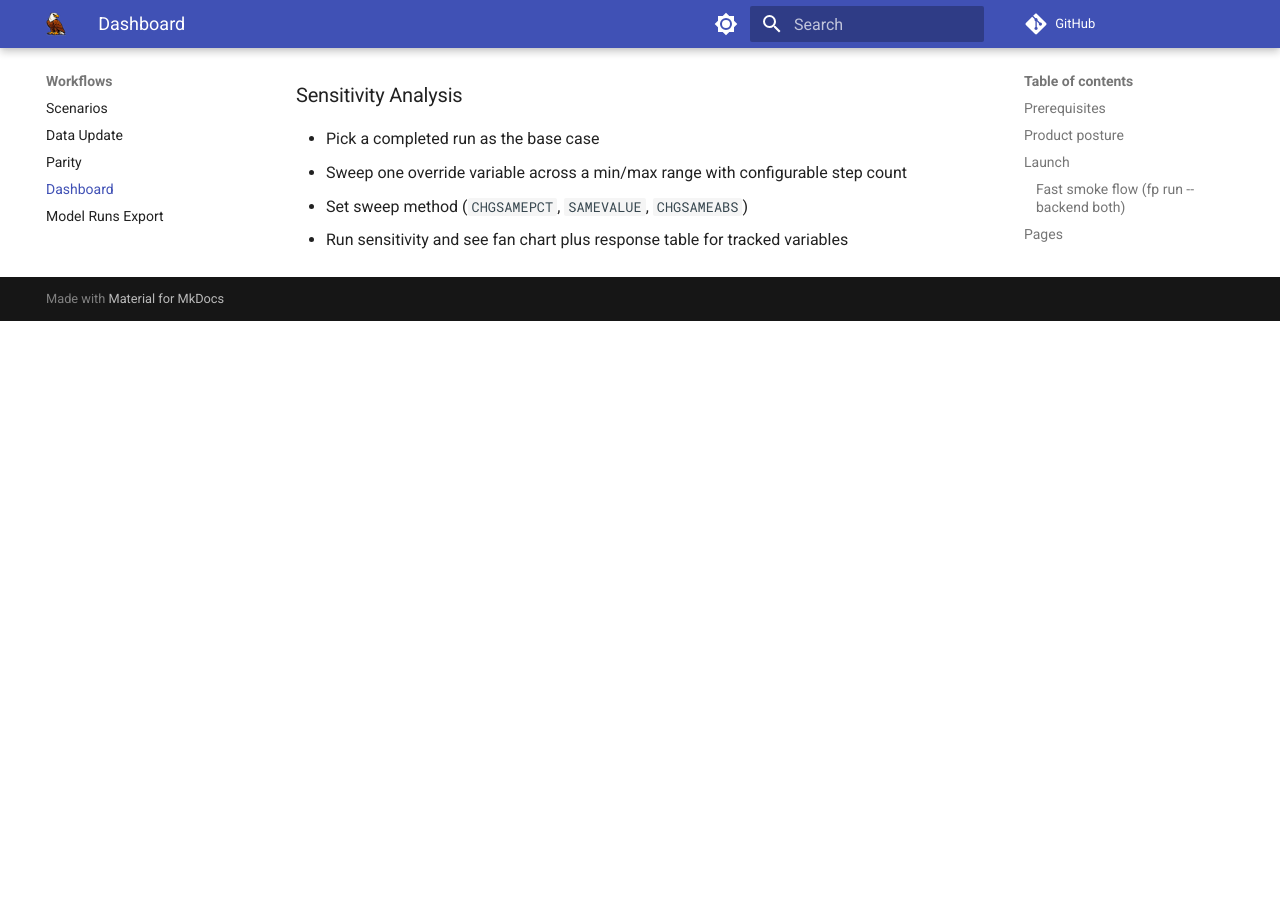
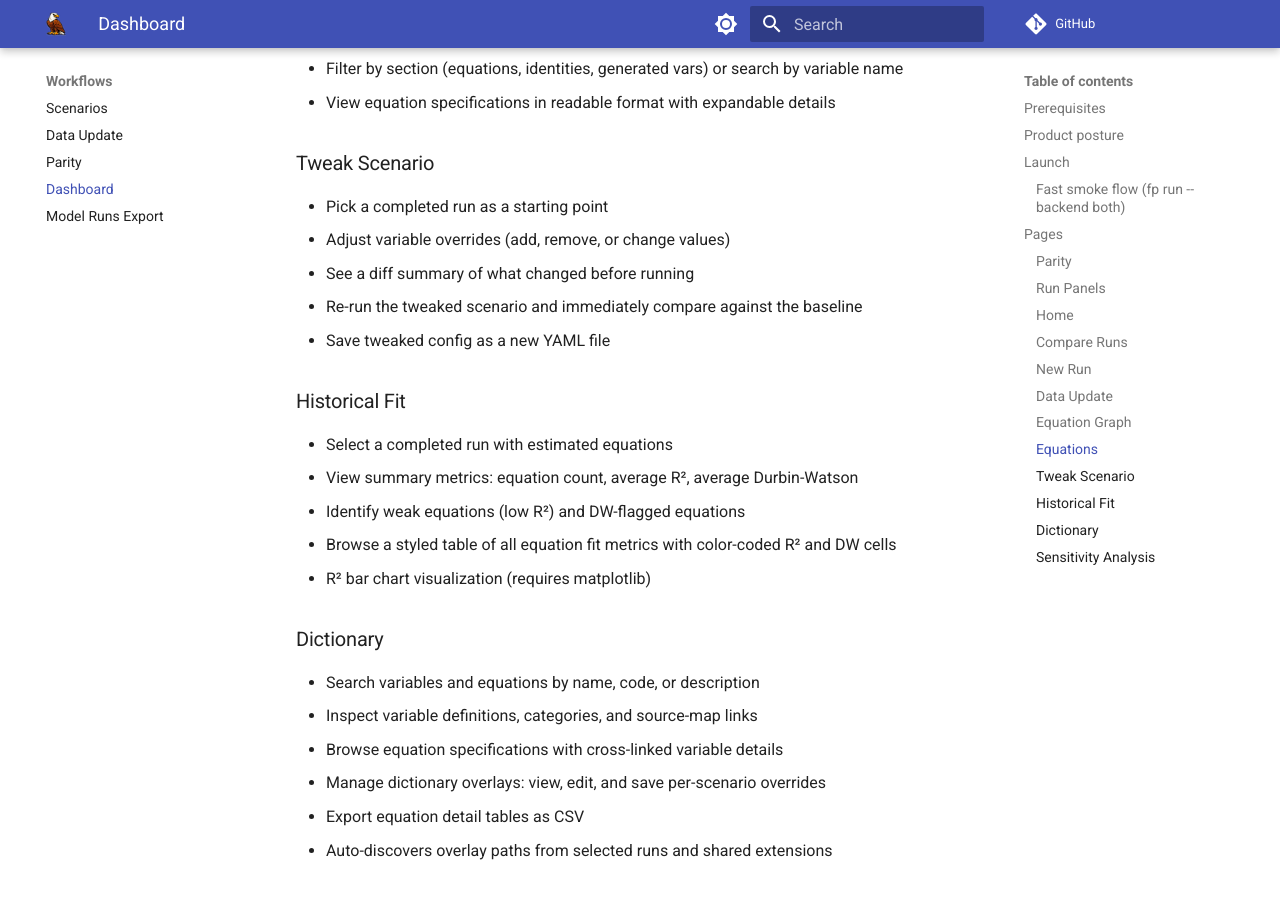
Before and after one commit to smkwray/fp-wraptr, an MkDocs documentation site: the page built from docs/dashboard.md, in a window 1280 px wide and 900 px high, scrolled down 3389 px. Built offline with MkDocs 1.6.1 and Material for MkDocs 9.7.7, drawn with Linux system fonts in a browser that asks for light colours; comment, search, counter and statistics services are not loaded; before the commit the page ends 3710 px from its top, so only the background shows below that; some of the changed text lies outside the part shown.

Commit message:
Pre-public cleanup: remove FP docs, scrub personal paths, complete dashboard docs
- Remove sources/ from tracking (Fair-Parke reference docs, not distributable)
- Add sources/, fort.*, tmp_*.py to .gitignore
- Replace hardcoded /Users/shanewray/ paths with $HOME in dashboard and overlay
- Fix docs/mcp.md tool count 41 → 44, add 3 missing tools to inventory
- Replace dead linux.die.net Wine link with WineHQ docs
- Add Run Panels, Historical Fit, and Dictionary sections to dashboard docs

```diff
--- a/docs/dashboard.md
+++ b/docs/dashboard.md
@@ -62,6 +62,15 @@
 - Provides direct downloads for triage/support-gap artifacts and regression report when present.
 - Includes an agent handoff panel for parity follow-up.
 
+### Run Panels
+- Select multiple completed runs for side-by-side small-multiple charts
+- Filter runs by backend, bundle, or scenario name
+- Choose variables and transform modes (level, % change, level change, % of denominator)
+- Compare runs via diff or % diff overlays against a reference run
+- Save and load named chart presets for quick recall
+- Export multi-panel PNG snapshots
+- Reads LOADFORMAT output and derived series when available
+
 ### Home
 - Run listing and artifact discovery
 - Quick counts for total runs and runs with outputs
@@ -101,6 +110,21 @@
 - Re-run the tweaked scenario and immediately compare against the baseline
 - Save tweaked config as a new YAML file
 
+### Historical Fit
+- Select a completed run with estimated equations
+- View summary metrics: equation count, average R², average Durbin-Watson
+- Identify weak equations (low R²) and DW-flagged equations
+- Browse a styled table of all equation fit metrics with color-coded R² and DW cells
+- R² bar chart visualization (requires matplotlib)
+
+### Dictionary
+- Search variables and equations by name, code, or description
+- Inspect variable definitions, categories, and source-map links
+- Browse equation specifications with cross-linked variable details
+- Manage dictionary overlays: view, edit, and save per-scenario overrides
+- Export equation detail tables as CSV
+- Auto-discovers overlay paths from selected runs and shared extensions
+
 ### Sensitivity Analysis
 - Pick a completed run as the base case
 - Sweep one override variable across a min/max range with configurable step count
```
Also changed, not shown: docs/fp_exe_run_commands.md (+1 -1 lines), docs/mcp.md (+6 -5 lines), 3 other files.
